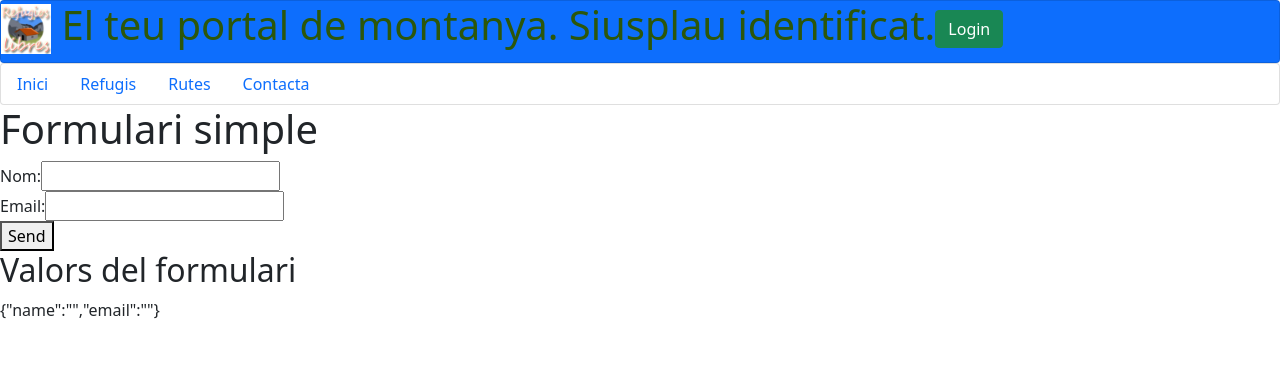
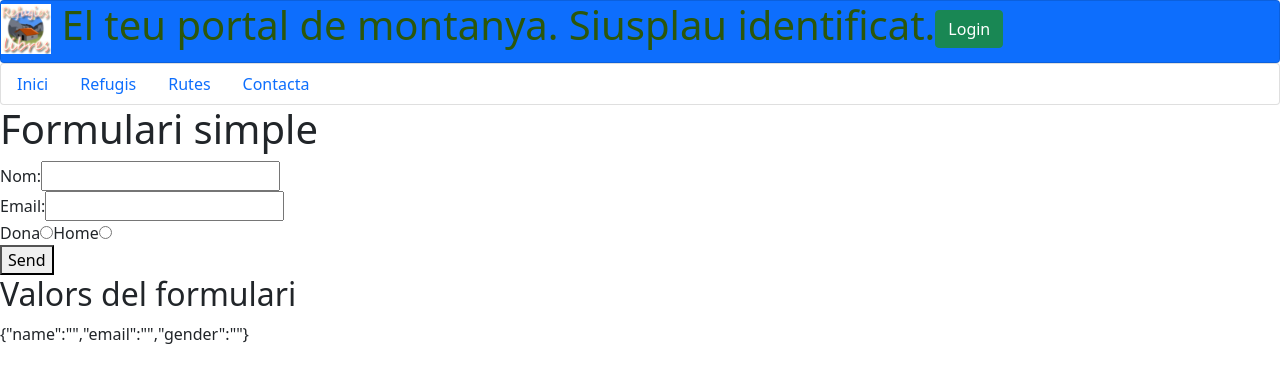
Before and after one commit to SectionOne/cursreact, a React (Create React App) app in the folder cursreact/: page /contacta in a window 1280 px wide. Shown: the top 382 px of the page. Built offline with nearby package versions, Linux system fonts and the light colour scheme.

Commit message:
CODI 27 - Afegim el genere el formulari

```diff
--- a/cursreact/src/components/Contacta.js
+++ b/cursreact/src/components/Contacta.js
@@ -3,17 +3,19 @@ import React from 'react';
 const MyForm = () => {
     const [values, setValues] = React.useState({
       name: '',
-      email: ''
+      email: '',
+      gender: '',
     })
 
     const [validations, setValidations] = React.useState({
       name: '',
-      email: ''
+      email: '',
+      gender: '',
     })
 
     const validateAll = () => {
-      const { name, email } = values
-      const validations = { name: '', email: '' }
+      const { name, email, gender } = values
+      const validations = { name: '', email: '', gender: '' }
       let isValid = true
 
       if (!name) {
@@ -33,6 +35,11 @@ const MyForm = () => {
 
       if (email && !/\S+@\S+\.\S+/.test(email)) {
         validations.email = 'El format del email ha de ser com example@mail.com'
+        isValid = false
+      }
+
+      if (!gender) {
+        validations.gender = 'El genere és obligatori'
         isValid = false
       }
 
@@ -80,9 +87,9 @@ const MyForm = () => {
       alert(JSON.stringify(values))
     }
 
-    const { name, email } = values
+    const { name, email, gender } = values
 
-    const { name: nameVal, email: emailVal } = validations
+    const { name: nameVal, email: emailVal, gender: genderVal } = validations
 
     return (
       <div>
@@ -116,6 +123,30 @@ const MyForm = () => {
             <div>{emailVal}</div>
           </div>
 
+          <div>
+            <label>
+              Dona
+              <input
+                type="radio"
+                name="gender"
+                value="D"
+                onChange={handleChange}
+                onBlur={validateOne}
+              />
+            </label>
+            <label>
+              Home
+              <input
+                type="radio"
+                name="gender"
+                value="H"
+                onChange={handleChange}
+                onBlur={validateOne}
+              />
+            </label>
+            <div>{genderVal}</div>
+          </div>
+
           <button type="submit">Send</button>
         </form>
 
```
